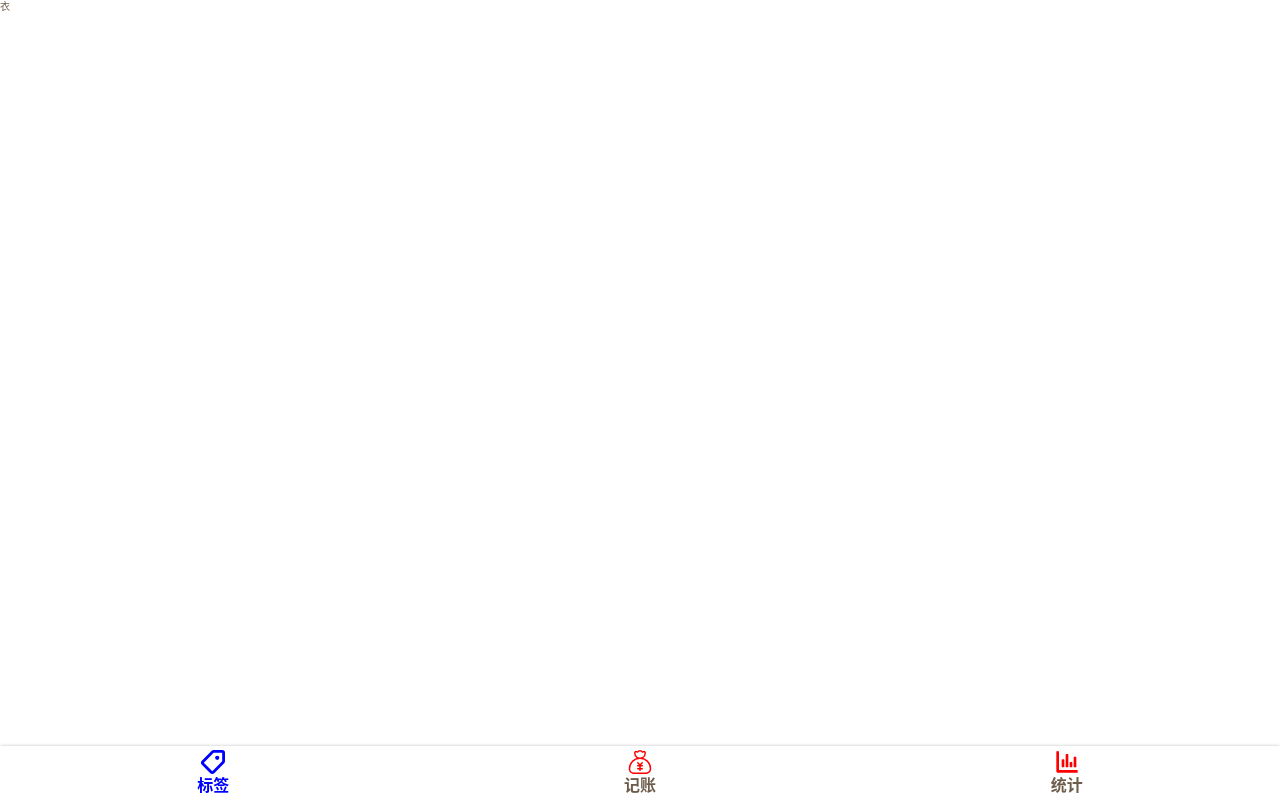
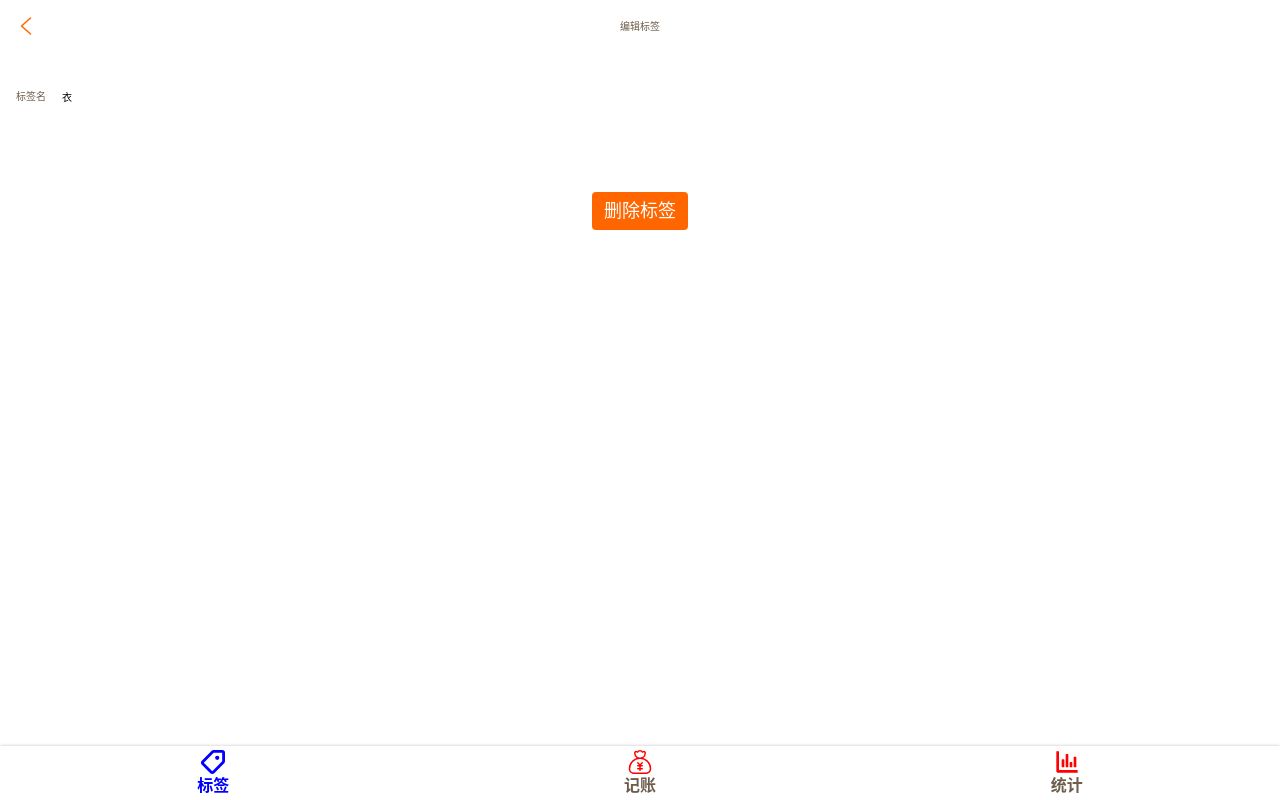
Before and after one commit to lightbuild/light-acount-react, a React (Create React App) app: page /tags/1 in a window 1280 px wide. Built offline with nearby package versions, Linux system fonts and the light colour scheme.

Commit message:
使用input组件以及完成tag组件样式

```diff
--- a/src/components/notes-section/notesSection.component.tsx
+++ b/src/components/notes-section/notesSection.component.tsx
@@ -1,5 +1,8 @@
-import React, {useRef} from 'react';
+import React, {ChangeEventHandler} from 'react';
 import {NotesContainer} from './notesSecton.styles';
+import Input from '../input/input.component';
+
+
 type Props = {
   value:string;
   onChange:(value:string)=>void
@@ -7,22 +10,15 @@ type Props = {
 
 const NotesSection:React.FC<Props> = (props) =>{
   const note = props.value;
-  const refInput = useRef<HTMLInputElement>(null)
-  const onBlur = () =>{
-      if(refInput.current !== null){
-        props.onChange(refInput.current.value);
-      }
-  }
+
+  const onChange: ChangeEventHandler<HTMLInputElement> = (e) => {
+    props.onChange(e.target.value);
+  };
+
     return(
       <NotesContainer>
-          <label>
-              <span>备注</span>
-              <input type="text" placeholder="在这里添加备注"
-                ref={refInput}
-                defaultValue={note}
-                onBlur={onBlur}
-              />
-          </label>
+        <Input label="备注" type="text" value={note} onChange={onChange}
+               placeholder="请填写备注"/>
       </NotesContainer>
     )
 }
--- a/src/components/notes-section/notesSecton.styles.tsx
+++ b/src/components/notes-section/notesSecton.styles.tsx
@@ -4,19 +4,4 @@ export const NotesContainer = styled.section`
   background: #f5f5f5;
   padding:0 1.6rem;
   font-size:1.4rem;
-  >label{
-    display: flex;
-    align-items: center;
-    >span{
-      margin-right:1.6rem;
-      white-space: nowrap;
-    }
-    >input{
-      display: block;
-      width: 100%;
-      height: 7.2rem;
-      background:none;
-      border:none;
-    }
-  }
 `
--- a/src/routes/tag-edit/tag-edit.component.tsx
+++ b/src/routes/tag-edit/tag-edit.component.tsx
@@ -1,6 +1,13 @@
 import React from 'react';
 import {useParams} from 'react-router-dom';
 import {useTags} from '../../utils/useTags';
+import {ReactComponent as LeftLogo} from 'assets/icons/left.svg';
+import Input from '../../components/input/input.component';
+
+import {Button} from '../../components/button/button.styles';
+import {ButtonWrapper, InputWrapper, Topbar} from './tag-edit.styles';
+
+
 
 type Params = {
   id: string
@@ -12,7 +19,19 @@ const TagEdit: React.FC = () => {
   const tag = findTag(parseInt(id!));
 
   return (
-    <div>{tag.name}</div>
+    <div>
+      <Topbar>
+        <LeftLogo />
+        <span>编辑标签</span>
+        <LeftLogo />
+      </Topbar>
+      <InputWrapper>
+        <Input label='标签名' type='text' placeholder='标签名' value={tag.name} />
+      </InputWrapper>
+      <ButtonWrapper>
+        <Button>删除标签</Button>
+      </ButtonWrapper>
+    </div>
   );
 };
 
--- a/src/routes/tag-edit/tag-edit.styles.tsx
+++ b/src/routes/tag-edit/tag-edit.styles.tsx
@@ -1 +1,31 @@
 import styled from 'styled-components';
+
+export const Topbar = styled.div`
+  display: flex;
+  justify-content: space-between;
+  align-items: center;
+  line-height:20px;
+  padding:14px;
+  background: white;
+
+  > svg{
+    fill:white;
+    width:2.4rem;
+    height: 2.4rem;
+    &:nth-child(1){
+      fill:#f60;
+    }
+  }
+`
+export const InputWrapper = styled.div`
+  background: white;
+  padding:0 1.6rem;
+  margin-top:.8rem;
+`
+
+export const ButtonWrapper = styled.div`
+  display: flex;
+  justify-content: center;
+  align-items: center;
+  margin-top:6rem;
+`
```
